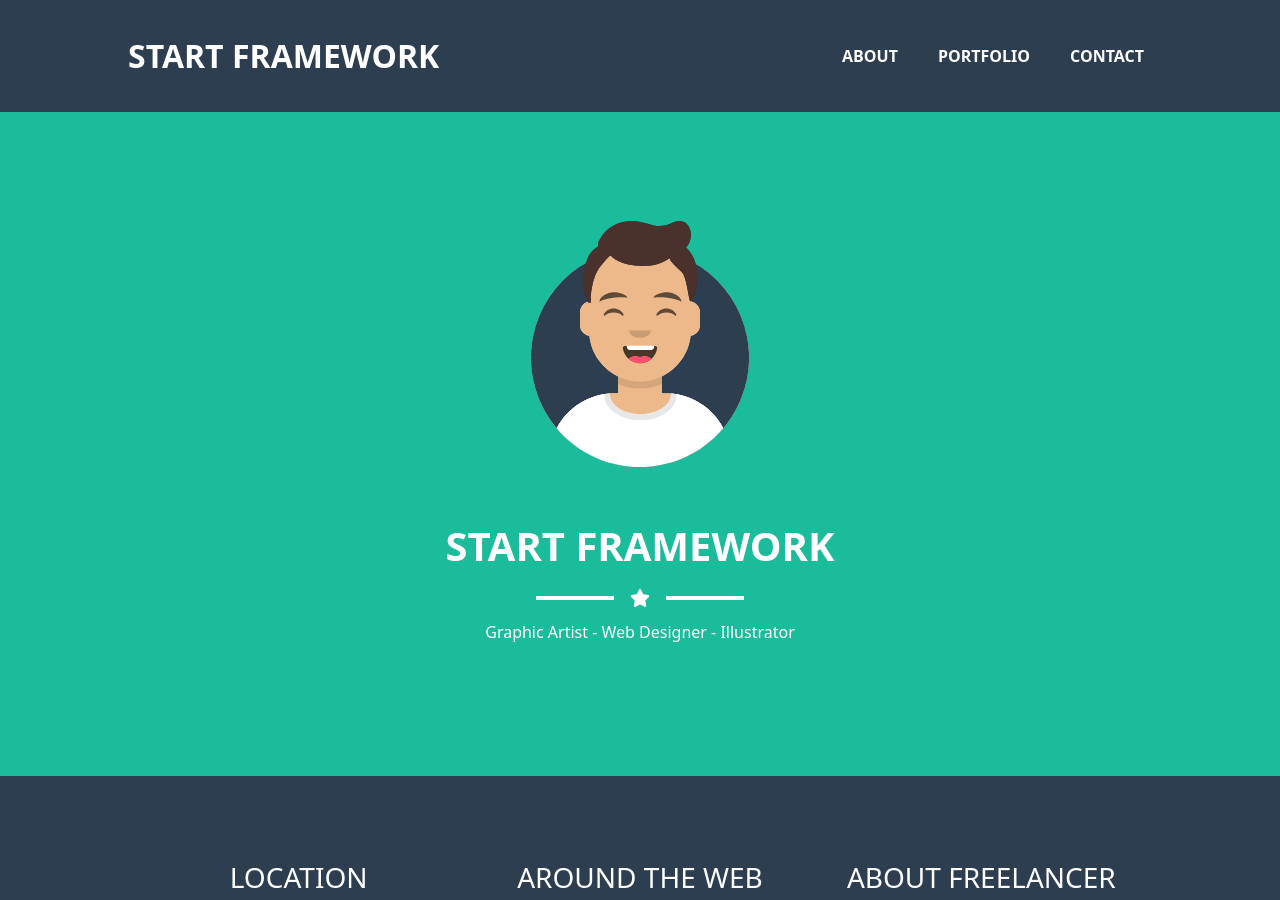
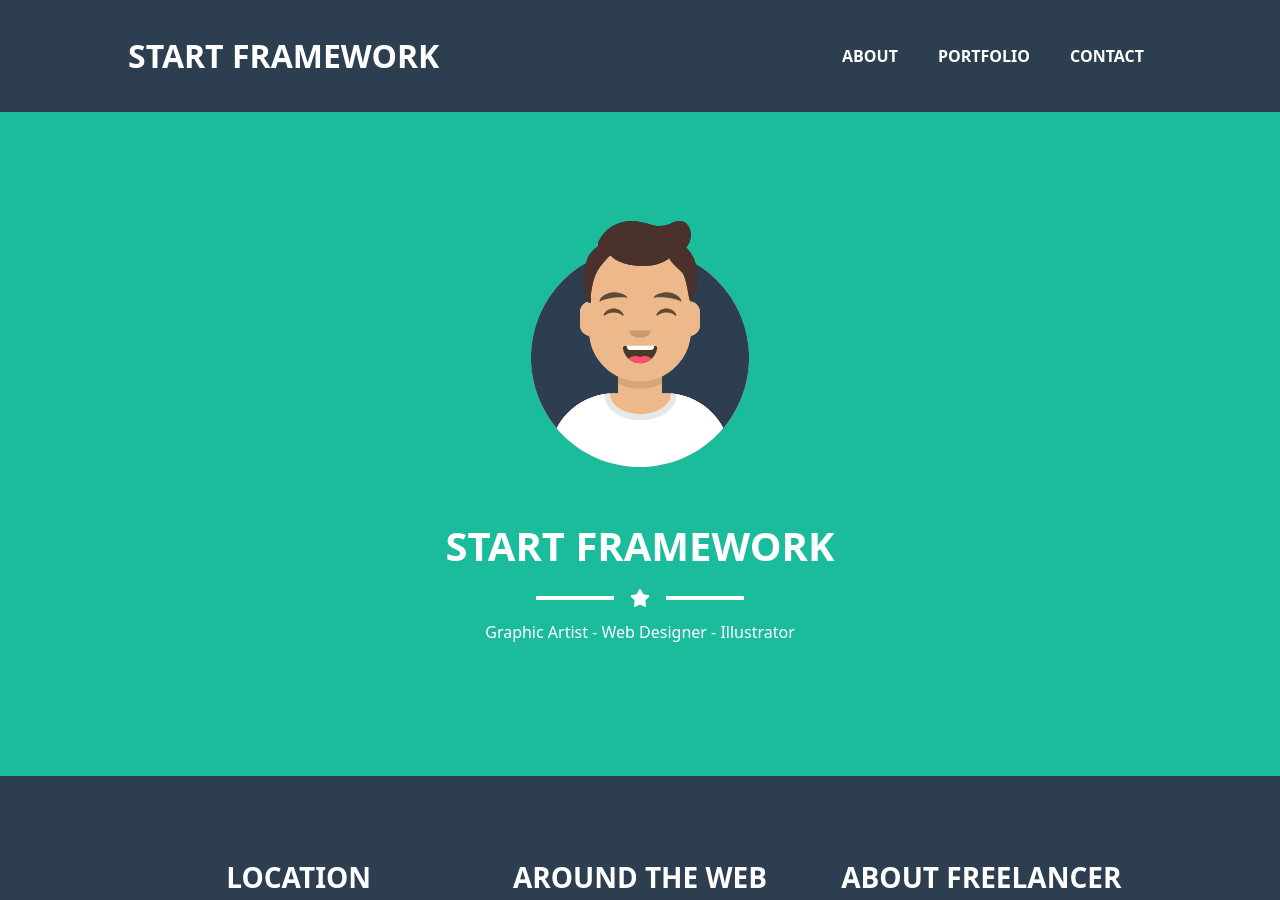
Before and after one commit to FaresElabasery/Start-Framework, a React (Vite) app: page /startFramework in a window 1280 px wide. Shown: the top 900 px of the page. Built offline with nearby package versions, Linux system fonts and the light colour scheme.

Commit message:
fix: fix font weight in footer

```diff
--- a/src/components/Footer/Footer.jsx
+++ b/src/components/Footer/Footer.jsx
@@ -1,7 +1,6 @@
-import React from 'react'
+import { FaFacebook, FaLinkedinIn, FaTwitter } from 'react-icons/fa'
+import { TfiWorld } from 'react-icons/tfi'
 import Container from '../Container/Container'
-import { TfiWorld } from 'react-icons/tfi'
-import { FaFacebook, FaLinkedinIn, FaTwitter } from 'react-icons/fa'
 
 export default function Footer() {
   return (
@@ -9,12 +8,12 @@ export default function Footer() {
       <Container>
         <div className='row'>
           <div className='w-full sm:w-1/3 mb-16 text-center'>
-            <h2 className='uppercase text-[clamp(24px,5vw,28px)] font-normal mb-1'>Location</h2>
+            <h2 className='uppercase text-[clamp(24px,5vw,28px)] font-semibold mb-1'>Location</h2>
             <p>2215 John Daniel Drive</p>
             <p className='mt-4'>Clark, MO 65243</p>
           </div>
           <div className='w-full sm:w-1/3 mb-20 text-center'>
-            <h2 className='uppercase text-[clamp(24px,5vw,28px)] font-normal mb-1'>AROUND THE WEB</h2>
+            <h2 className='uppercase text-[clamp(24px,5vw,28px)] font-semibold mb-1'>AROUND THE WEB</h2>
             <ul className='row gap-2 justify-center'>
               <li className='social-icons'><a href="https://www.facebook.com/fares.elabasery.9"></a><FaFacebook className='size-5' /></li>
               <li className='social-icons'><a href="https://github.com/FaresElabasery?tab=repositories"></a><FaTwitter className='size-5' /></li>
@@ -23,7 +22,7 @@ export default function Footer() {
             </ul>
           </div>
           <div className='w-full sm:w-1/3 mb-20 text-center'>
-            <h2 className='uppercase text-[clamp(24px,5vw,28px)] font-normal mb-1'>ABOUT FREELANCER</h2>
+            <h2 className='uppercase text-[clamp(24px,5vw,28px)] font-semibold mb-1'>ABOUT FREELANCER</h2>
             <p>Freelance is a free to use, licensed Bootstrap theme created by Route</p>
           </div>
         </div>
```
